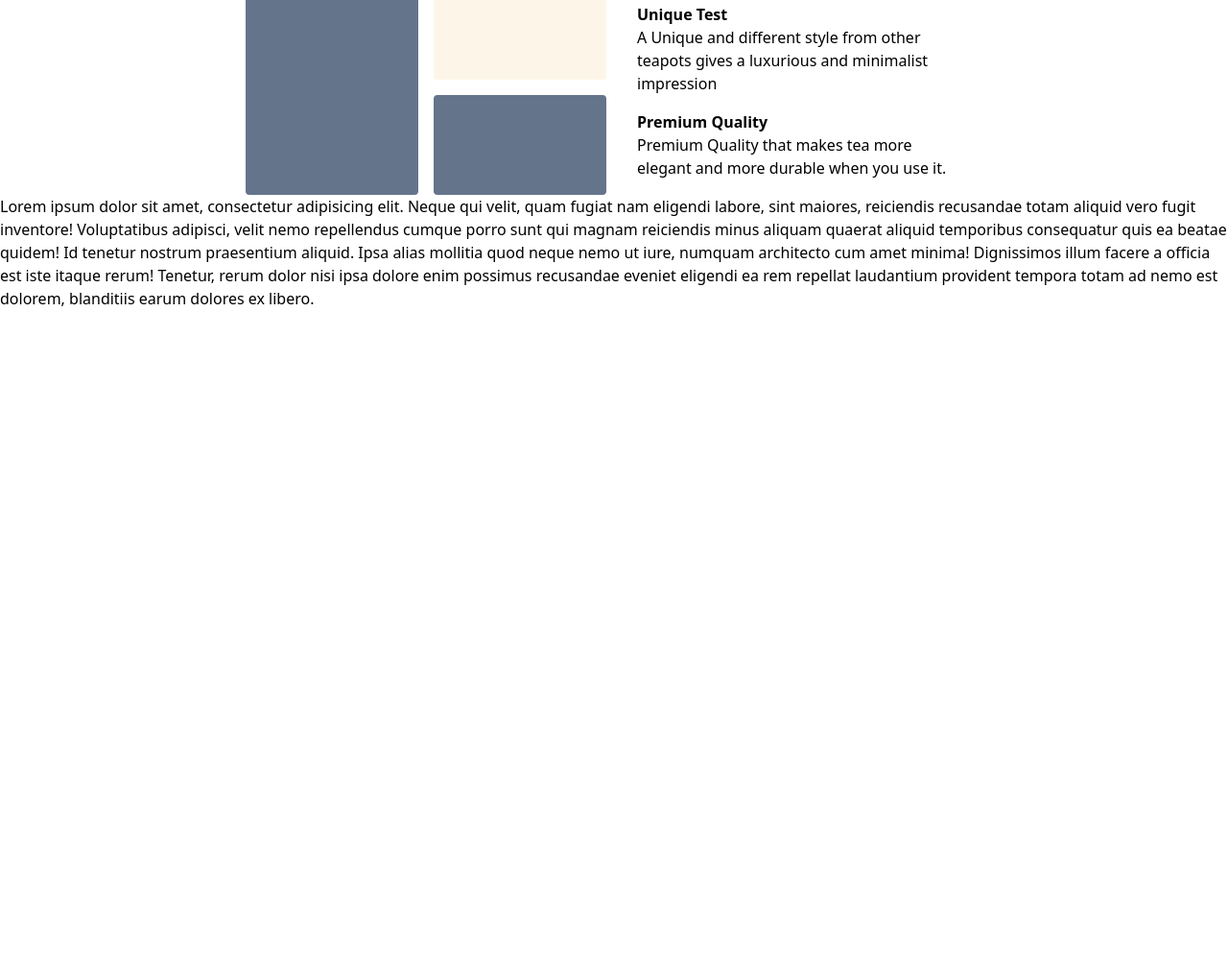
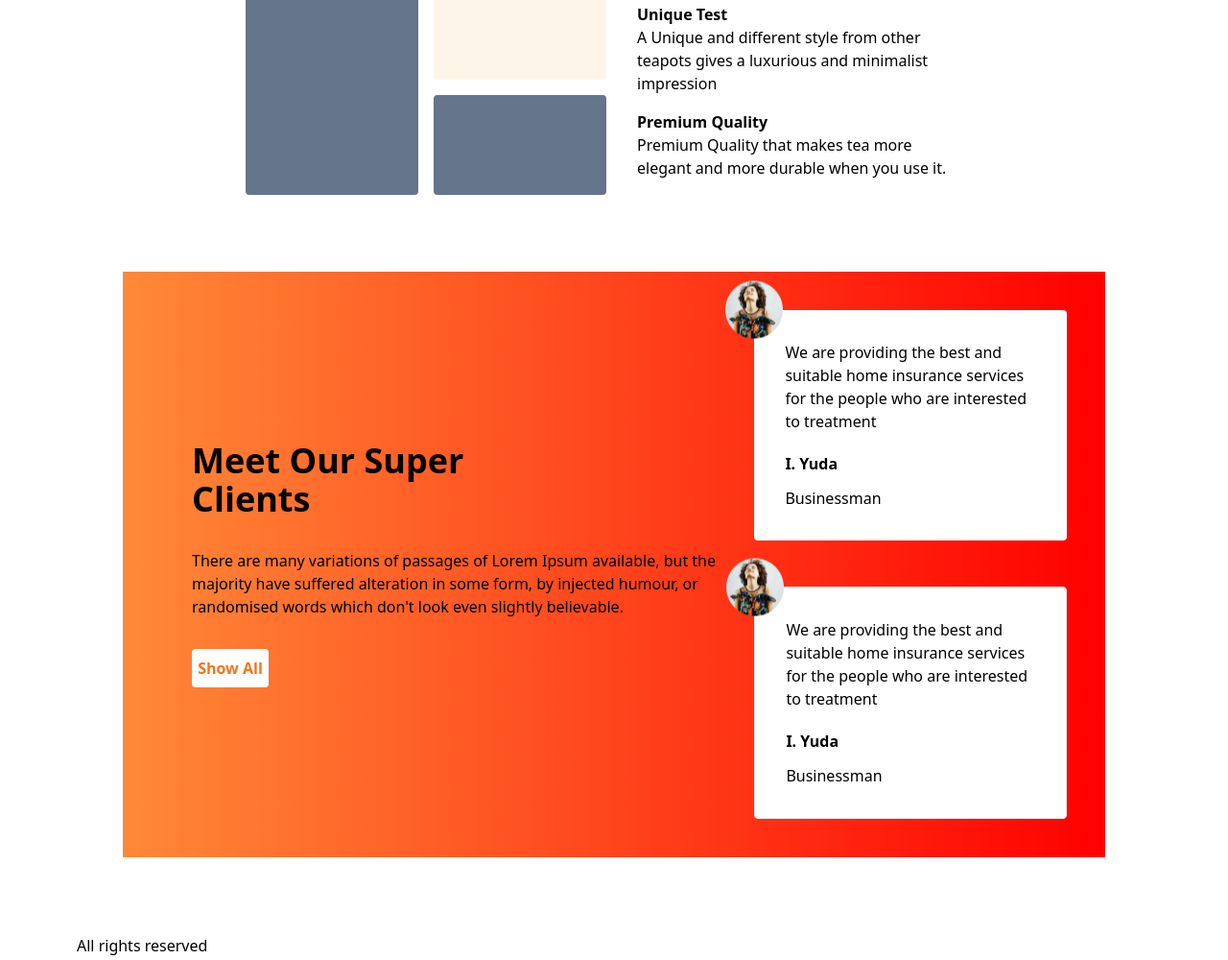
Before and after one commit to wazed-biplob/tea-house, a plain HTML site: page index.html in a window 1280 px wide. Shown: the part 781-1781 px from the top of the page at 96% size. Before the commit the page ends 1104 px from the top, so only its background shows below. Drawn offline with nearby package versions, Linux system fonts and the light colour scheme.

Commit message:
client section included

```diff
--- a/index.html
+++ b/index.html
@@ -40,10 +40,39 @@
                 <div class="bg-slate-500 w-full rounded"></div>
             </section>
             <!-- tea section end -->
+            <!-- super clients section start -->
+            <section class="w-4/5 mx-auto bg-gradient-to-l from-[#FF0000] to-[#FF8938] my-20 p-10 flex">
+                <div class="flex flex-col justify-center p-8">
+                    <h1 class="text-4xl font-bold">Meet Our Super<br>Clients</h1>
+                    <p class="my-8">There are many variations of passages of Lorem Ipsum available, but the majority have suffered alteration in some form, by injected humour, or randomised words which don't look even slightly believable. </p>
+                    <button class="bg-white w-20 h-10 font-bold rounded text-orange-500">Show All</button>
+                </div>
+                <div class="flex flex-col gap-12">
 
+                    <div class="p-8 relative bg-white rounded">
+                        <img class="absolute top-0 left-0 -translate-x-2/4 -translate-y-2/4" src="./img/client.png" alt="client">
+                        <div>
+                            <p>We are providing the best and suitable home insurance services for the people who are interested to treatment</p>
+                            <h1 class="font-bold mt-5">I. Yuda</h1>
+                            <p class="mt-3">Businessman</p>
+                        </div>
+                    </div>
+
+                    <div class="p-8 relative bg-white border rounded">
+                        <img class="absolute top-0 left-0 -translate-x-2/4 -translate-y-2/4" src="./img/client.png" alt="client">
+                        <div>
+                            <p>We are providing the best and suitable home insurance services for the people who are interested to treatment</p>
+                            <h1 class="font-bold mt-5">I. Yuda</h1>
+                            <p class="mt-3">Businessman</p>
+                        </div>
+                    </div>
+
+                </div>
+            </section>
+            <!-- super clients section end -->
         </main>
         <footer>
-            <p>Lorem ipsum dolor sit amet, consectetur adipisicing elit. Neque qui velit, quam fugiat nam eligendi labore, sint maiores, reiciendis recusandae totam aliquid vero fugit inventore! Voluptatibus adipisci, velit nemo repellendus cumque porro sunt qui magnam reiciendis minus aliquam quaerat aliquid temporibus consequatur quis ea beatae quidem! Id tenetur nostrum praesentium aliquid. Ipsa alias mollitia quod neque nemo ut iure, numquam architecto cum amet minima! Dignissimos illum facere a officia est iste itaque rerum! Tenetur, rerum dolor nisi ipsa dolore enim possimus recusandae eveniet eligendi ea rem repellat laudantium provident tempora totam ad nemo est dolorem, blanditiis earum dolores ex libero.</p>
+            <p class="m-20">All rights reserved</p>
         </footer>
         <script src="https://cdn.tailwindcss.com"></script>
     </body>
```
